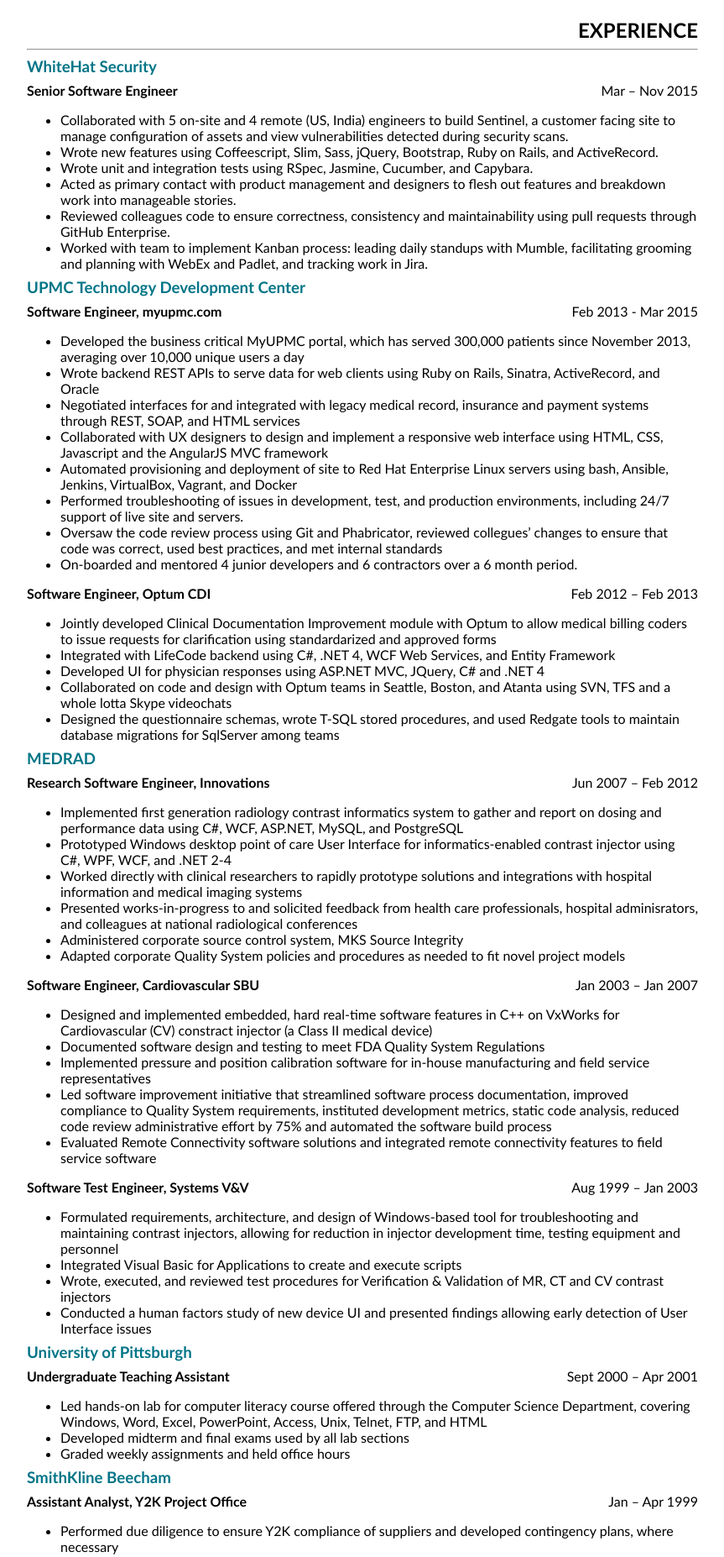
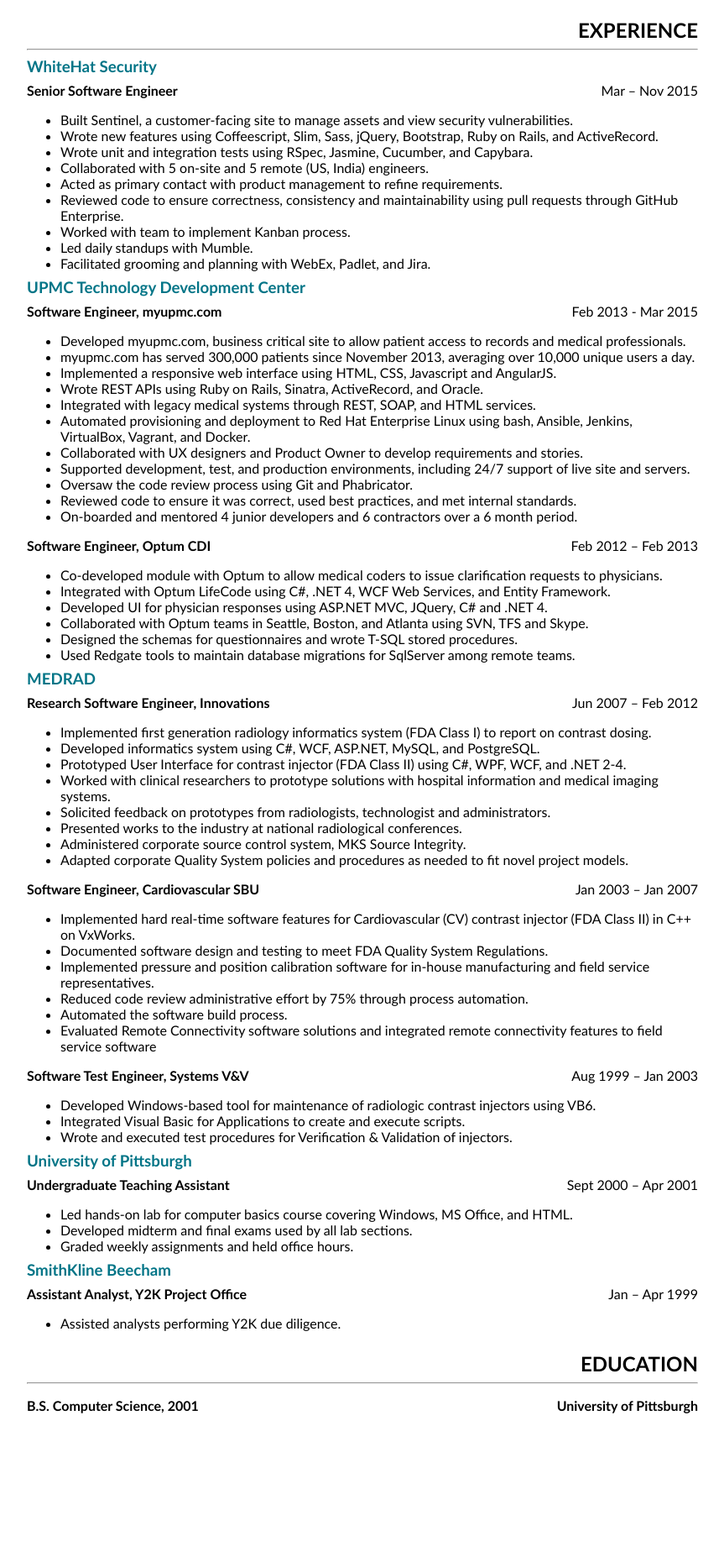
Before and after one commit to regentgal/regentgal.github.io, a plain HTML site: page index.html in a window 1280 px wide. Shown: the part 123-1977 px from the top of the page at 84% size, without its empty margins (208-1071 px from the left). After the commit the page ends 1814 px from the top, so only its background shows below. Drawn offline with Linux system fonts and the light colour scheme.

Commit message:
Improve readability of job descriptions.

```diff
--- a/index.html
+++ b/index.html
@@ -20,12 +20,15 @@
         <p class="date">Mar – Nov 2015</p>
       </div>
       <ul>
-        <li>Collaborated with 5 on-site and 4 remote (US, India) engineers to build Sentinel, a customer facing site to manage configuration of assets and view vulnerabilities detected during security scans.</li>
+        <li>Built Sentinel, a customer-facing site to manage assets and view security vulnerabilities.</li>
         <li>Wrote new features using Coffeescript, Slim, Sass, jQuery, Bootstrap, Ruby on Rails, and ActiveRecord.</li>
         <li>Wrote unit and integration tests using RSpec, Jasmine, Cucumber, and Capybara.</li>
-        <li>Acted as primary contact with product management and designers to flesh out features and breakdown work into manageable stories.</li>
-        <li>Reviewed colleagues code to ensure correctness, consistency and maintainability using pull requests through GitHub Enterprise.</li>
-        <li>Worked with team to implement Kanban process: leading daily standups with Mumble, facilitating grooming and planning with WebEx and Padlet, and tracking work in Jira.</li>
+        <li>Collaborated with 5 on-site and 5 remote (US, India) engineers.</li>
+        <li>Acted as primary contact with product management to refine requirements.</li>
+        <li>Reviewed code to ensure correctness, consistency and maintainability using pull requests through GitHub Enterprise.</li>
+        <li>Worked with team to implement Kanban process.</li>
+        <li>Led daily standups with Mumble.</li>
+        <li>Facilitated grooming and planning with WebEx, Padlet, and Jira.</li>
       </ul>
     </section>
 
@@ -36,13 +39,16 @@
         <p class="date">Feb 2013 - Mar 2015</p>
       </div>
       <ul>
-        <li>Developed the business critical MyUPMC portal, which has served 300,000 patients since November 2013, averaging over 10,000 unique users a day</li>
-        <li>Wrote backend REST APIs to serve data for web clients using Ruby on Rails, Sinatra, ActiveRecord, and Oracle</li>
-        <li>Negotiated interfaces for and integrated with legacy medical record, insurance and payment systems through REST, SOAP, and HTML services</li>
-        <li>Collaborated with UX designers to design and implement a responsive web interface using HTML, CSS, Javascript and the AngularJS MVC framework</li>
-        <li>Automated provisioning and deployment of site to Red Hat Enterprise Linux servers using bash, Ansible, Jenkins, VirtualBox, Vagrant, and Docker</li>
-        <li>Performed troubleshooting of issues in development, test, and production environments, including 24/7 support of live site and servers.</li>
-        <li>Oversaw the code review process using Git and Phabricator, reviewed collegues’ changes to ensure that code was correct, used best practices, and met internal standards </li>
+        <li>Developed myupmc.com, business critical site to allow patient access to records and medical professionals.</li>
+        <li>myupmc.com has served 300,000 patients since November 2013, averaging over 10,000 unique users a day.</li>
+        <li>Implemented a responsive web interface using HTML, CSS, Javascript and AngularJS.</li>
+        <li>Wrote REST APIs using Ruby on Rails, Sinatra, ActiveRecord, and Oracle.</li>
+        <li>Integrated with legacy medical systems through REST, SOAP, and HTML services.</li>
+        <li>Automated provisioning and deployment to Red Hat Enterprise Linux using bash, Ansible, Jenkins, VirtualBox, Vagrant, and Docker.</li>
+        <li>Collaborated with UX designers and Product Owner to develop requirements and stories.</li>
+        <li>Supported development, test, and production environments, including 24/7 support of live site and servers.</li>
+        <li>Oversaw the code review process using Git and Phabricator.</li>
+        <li>Reviewed code to ensure it was correct, used best practices, and met internal standards.</li>
         <li>On-boarded and mentored 4 junior developers and 6 contractors over a 6 month period.</li>
       </ul>
 
@@ -51,11 +57,12 @@
         <p class="date">Feb 2012 – Feb 2013</p>
       </div>
       <ul>
-        <li>Jointly developed Clinical Documentation Improvement module with Optum to allow medical billing coders to issue requests for clarification using standardarized and approved forms</li>
-        <li>Integrated with LifeCode backend using C#, .NET 4, WCF Web Services, and Entity Framework </li>
-        <li>Developed UI for physician responses using ASP.NET MVC, JQuery, C# and .NET 4</li>
-        <li>Collaborated on code and design with Optum teams in Seattle, Boston, and Atanta using SVN, TFS and a whole lotta Skype videochats</li>
-        <li>Designed the questionnaire schemas, wrote T-SQL stored procedures, and used Redgate tools to maintain database migrations for SqlServer among teams</li>
+        <li>Co-developed module with Optum to allow medical coders to issue clarification requests to physicians.</li>
+        <li>Integrated with Optum LifeCode using C#, .NET 4, WCF Web Services, and Entity Framework.</li>
+        <li>Developed UI for physician responses using ASP.NET MVC, JQuery, C# and .NET 4.</li>
+        <li>Collaborated with Optum teams in Seattle, Boston, and Atlanta using SVN, TFS and Skype.</li>
+        <li>Designed the schemas for questionnaires and wrote T-SQL stored procedures.</li>
+        <li>Used Redgate tools to maintain database migrations for SqlServer among remote teams.</li>
       </ul>
     </section>
 
@@ -66,12 +73,14 @@
         <p class="date">Jun 2007 – Feb 2012 </p>
       </div>
       <ul>
-        <li>Implemented first generation radiology contrast informatics system to gather and report on dosing and performance data using C#, WCF, ASP.NET, MySQL, and PostgreSQL</li>
-        <li>Prototyped Windows desktop point of care User Interface for informatics-enabled contrast injector using C#, WPF, WCF, and .NET 2-4</li>
-        <li>Worked directly with clinical researchers to rapidly prototype solutions and integrations with hospital information and medical imaging systems</li>
-        <li>Presented works-in-progress to and solicited feedback from health care professionals, hospital adminisrators, and colleagues at national radiological conferences</li>
-        <li>Administered corporate source control system, MKS Source Integrity</li>
-        <li>Adapted corporate Quality System policies and procedures as needed to fit novel project models</li>
+        <li>Implemented first generation radiology informatics system (FDA Class I) to report on contrast dosing.</li>
+        <li>Developed informatics system using C#, WCF, ASP.NET, MySQL, and PostgreSQL.</li>
+        <li>Prototyped User Interface for contrast injector (FDA Class II) using C#, WPF, WCF, and .NET 2-4.</li>
+        <li>Worked with clinical researchers to prototype solutions with hospital information and medical imaging systems.</li>
+        <li>Solicited feedback on prototypes from radiologists, technologist and administrators.</li>
+        <li>Presented works to the industry at national radiological conferences.</li>
+        <li>Administered corporate source control system, MKS Source Integrity.</li>
+        <li>Adapted corporate Quality System policies and procedures as needed to fit novel project models.</li>
       </ul>
 
       <div class="tenure">
@@ -79,10 +88,11 @@
         <p class="date">Jan 2003 – Jan 2007</p>
       </div>
       <ul>
-        <li>Designed and implemented embedded, hard real-time software features in C++ on VxWorks for Cardiovascular (CV) constract injector (a Class II medical device)</li>
-        <li>Documented software design and testing to meet FDA Quality System Regulations</li>
-        <li>Implemented pressure and position calibration software for in-house manufacturing and field service representatives</li>
-        <li>Led software improvement initiative that streamlined software process documentation, improved compliance to Quality System requirements, instituted development metrics, static code analysis, reduced code review administrative effort by 75% and automated the software build process</li>
+        <li>Implemented hard real-time software features for Cardiovascular (CV) contrast injector (FDA Class II) in C++ on VxWorks.</li>
+        <li>Documented software design and testing to meet FDA Quality System Regulations.</li>
+        <li>Implemented pressure and position calibration software for in-house manufacturing and field service representatives.</li>
+        <li>Reduced code review administrative effort by 75% through process automation.</li>
+        <li>Automated the software build process.</li>
         <li>Evaluated Remote Connectivity software solutions and integrated remote connectivity features to field service software</li>
       </ul>
 
@@ -91,10 +101,9 @@
         <p class="date">Aug 1999 – Jan 2003</p>
       </div>
       <ul>
-        <li>Formulated requirements, architecture, and design of Windows-based tool for troubleshooting and maintaining contrast injectors, allowing for reduction in injector development time, testing equipment and personnel</li>
-        <li>Integrated Visual Basic for Applications to create and execute scripts</li>
-        <li>Wrote, executed, and reviewed test procedures for Verification & Validation of MR, CT and CV contrast injectors</li>
-        <li>Conducted a human factors study of new device UI and presented findings allowing early detection of User Interface issues</li>
+        <li>Developed Windows-based tool for maintenance of radiologic contrast injectors using VB6.</li>
+        <li>Integrated Visual Basic for Applications to create and execute scripts.</li>
+        <li>Wrote and executed test procedures for Verification & Validation of injectors.</li>
       </ul>
     </section>
 
@@ -105,9 +114,9 @@
         <p class="date">Sept 2000 – Apr 2001</p>
       </div>
       <ul>
-        <li>Led hands-on lab for computer literacy course offered through the Computer Science Department, covering Windows, Word, Excel, PowerPoint, Access, Unix, Telnet, FTP, and HTML</li>
-        <li>Developed midterm and final exams used by all lab sections </li>
-        <li>Graded weekly assignments and held office hours </li>
+        <li>Led hands-on lab for computer basics course covering Windows, MS Office, and HTML.</li>
+        <li>Developed midterm and final exams used by all lab sections.</li>
+        <li>Graded weekly assignments and held office hours.</li>
       </ul>
     </section>
 
@@ -118,7 +127,7 @@
         <p class="date">Jan – Apr 1999</p>
       </div>
       <ul>
-        <li>Performed due diligence to ensure Y2K compliance of suppliers and developed contingency plans, where necessary</li>
+        <li>Assisted analysts performing Y2K due diligence.</li>
       </ul>
     </section>
   </section>
@@ -131,22 +140,4 @@
       <p class="title">University of Pittsburgh</p>
     </div>
   </section>
-
-  <section class="skills">
-    <h2>Skills</h2>
-    <hr>
-      <ul>
-      <li>Languages:  Ruby, C#, C++, Java, ASP.NET, HTML, Javascript, JQuery, AngularJS, CSS</li>
-      <li>Databases/ORMs:   PostgreSQL, Sql Server, MySQL, Oracle, NHibernate, ActiveRecord</li>
-      <li>Operating Systems: MacOS, Linux, Windows</li>
-      <li>Frameworks: Rails, Sinatra, .NET, WPF, WCF, XAML</li>
-      <li>Test Frameworks: RSpec, Cucumber, Capybara, Jasmine, NUnit</li>
-      <li>Dev Tools:  Sublime, Vim, Visual Studio, RubyMine, Rally, Jira</li>
-      <li>SCM:  Git, SVN, TFS, MKS Soure Integrity</li>
-      <li>DevOps: Phabricator, Jenkins, Ansible</li>
-      <li>Infrastructure:   VirtualBox, VMWare, Vagrant, Docker, Nagios, Splunk</li>
-      <li>Processes:  Agile, Scrum, FDA QSRs, ISO 13485, HIPAA, Verification & Validation</li>
-      <li>Protocols:  SOAP, REST, RPC, DICOM, HL7</li>
-      </ul>
-  </section>
 </body>
```
